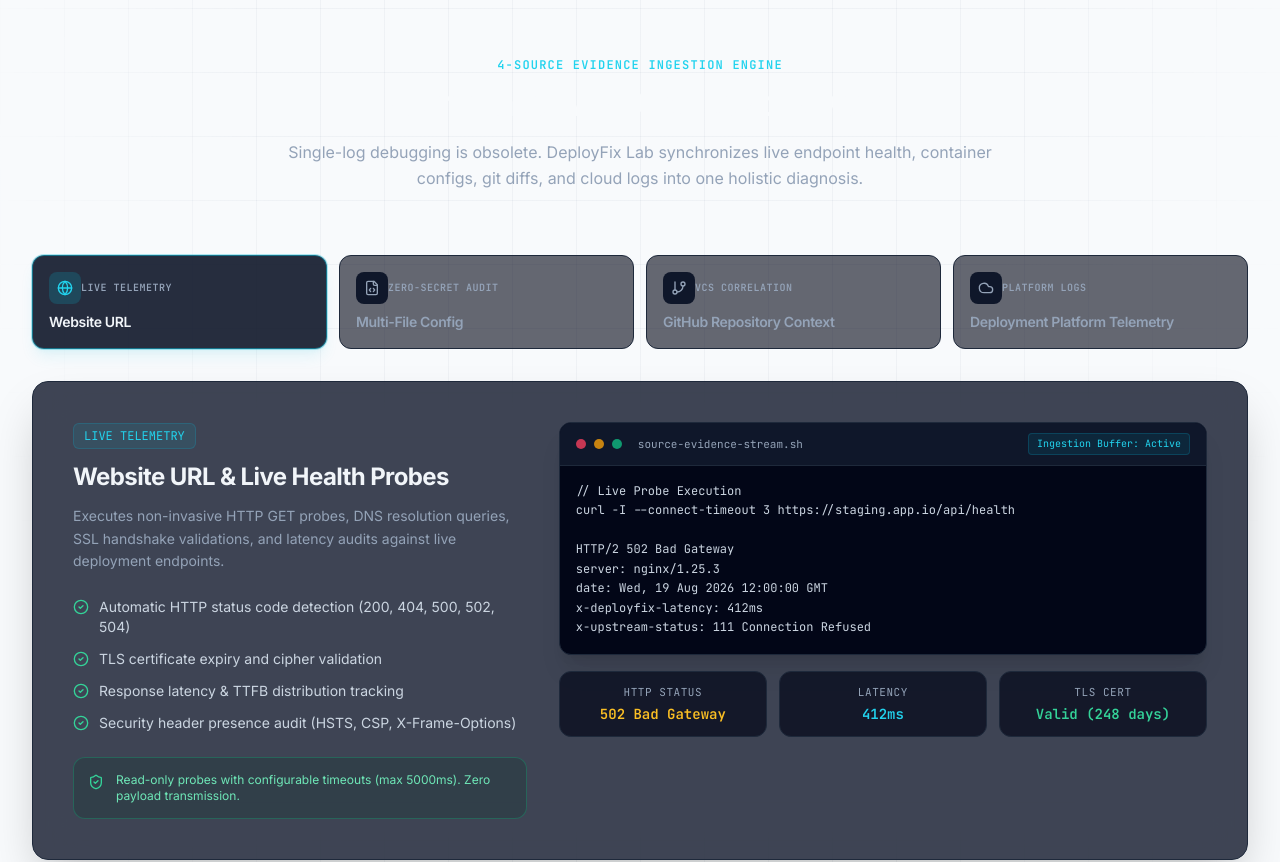
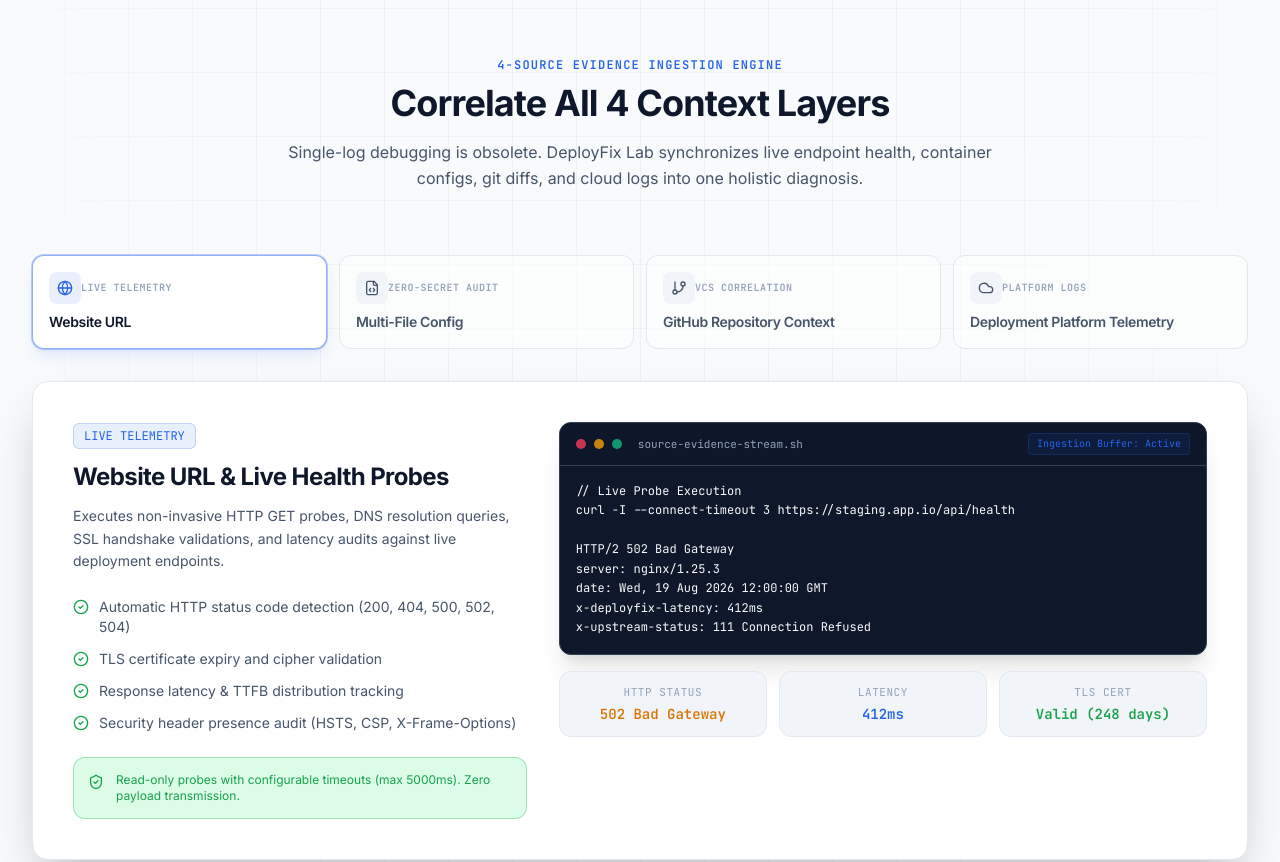
Before and after one commit to Radheshbhuva/DeployFixLab, a React (Vite) app in the folder frontend/: page / in a window 1280 px wide. Shown: the part 2360-3222 px from the top of the page. Built offline with nearby package versions, Linux system fonts and the light colour scheme; no server answers.

Commit message:
feat(theme): adapt ContextSourcesShowcase interactive tabs and telemetry cards

```diff
--- a/frontend/src/features/landing/components/ContextSourcesShowcase.tsx
+++ b/frontend/src/features/landing/components/ContextSourcesShowcase.tsx
@@ -17,15 +17,15 @@ export const ContextSourcesShowcase: React.FC = () => {
     CONTEXT_SOURCES_DATA.find((s) => s.id === activeTabId) || CONTEXT_SOURCES_DATA[0];
 
   return (
-    <section id="sources" className="py-24 px-4 sm:px-6 lg:px-8 max-w-7xl mx-auto border-t border-slate-800/80">
+    <section id="sources" className="py-24 px-4 sm:px-6 lg:px-8 max-w-7xl mx-auto border-t border-border-default">
       <div className="text-center max-w-3xl mx-auto mb-16">
-        <span className="text-cyan-400 font-mono text-xs uppercase tracking-widest font-semibold">
+        <span className="text-brand-primary font-mono text-xs uppercase tracking-widest font-semibold">
           4-Source Evidence Ingestion Engine
         </span>
-        <h2 className="text-3xl sm:text-4xl font-bold text-slate-50 mt-2 tracking-tight">
+        <h2 className="text-3xl sm:text-4xl font-bold text-text-primary mt-2 tracking-tight">
           Correlate All 4 Context Layers
         </h2>
-        <p className="text-slate-400 mt-4 text-base leading-relaxed">
+        <p className="text-text-secondary mt-4 text-base leading-relaxed">
           Single-log debugging is obsolete. DeployFix Lab synchronizes live endpoint health, container configs, git diffs, and cloud logs into one holistic diagnosis.
         </p>
       </div>
@@ -42,25 +42,25 @@ export const ContextSourcesShowcase: React.FC = () => {
               onClick={() => setActiveTabId(source.id)}
               className={`p-4 rounded-xl border text-left transition-all duration-200 flex flex-col justify-between ${
                 isActive
-                  ? 'border-cyan-500/50 bg-slate-900/90 shadow-lg shadow-cyan-500/10 ring-1 ring-cyan-500/30'
-                  : 'border-slate-800 bg-slate-950/60 hover:bg-slate-900/60 hover:border-slate-700'
+                  ? 'border-brand-primary/50 bg-bg-surface shadow-lg shadow-brand-primary/10 ring-1 ring-brand-primary/30'
+                  : 'border-border-default bg-bg-surface/60 hover:bg-bg-raised hover:border-brand-primary/30'
               }`}
             >
               <div className="flex items-center justify-between mb-2">
                 <div
                   className={`p-2 rounded-lg ${
-                    isActive ? 'bg-cyan-500/20 text-cyan-400' : 'bg-slate-900 text-slate-400'
+                    isActive ? 'bg-brand-primary/10 text-brand-primary' : 'bg-bg-raised text-text-secondary'
                   }`}
                 >
                   <IconComp className="w-4 h-4" />
                 </div>
-                <span className="text-[10px] font-mono font-semibold uppercase tracking-wider text-slate-400">
+                <span className="text-[10px] font-mono font-semibold uppercase tracking-wider text-text-muted">
                   {source.badge}
                 </span>
               </div>
               <span
                 className={`text-sm font-semibold tracking-tight ${
-                  isActive ? 'text-slate-100 font-bold' : 'text-slate-400'
+                  isActive ? 'text-text-primary font-bold' : 'text-text-secondary'
                 }`}
               >
                 {source.title.split('&')[0]}
@@ -71,18 +71,18 @@ export const ContextSourcesShowcase: React.FC = () => {
       </div>
 
       {/* Active Tab Content Card */}
-      <div className="rounded-2xl border border-slate-800 bg-slate-900/80 backdrop-blur-xl p-6 sm:p-8 lg:p-10 shadow-2xl">
+      <div className="rounded-2xl border border-border-default bg-bg-surface backdrop-blur-xl p-6 sm:p-8 lg:p-10 shadow-2xl">
         <div className="grid grid-cols-1 lg:grid-cols-12 gap-8 items-start">
           {/* Left Details (5 cols) */}
           <div className="lg:col-span-5 flex flex-col justify-between space-y-6">
             <div>
-              <div className="inline-flex items-center gap-2 px-2.5 py-1 rounded-md bg-cyan-500/10 border border-cyan-500/20 text-cyan-400 font-mono text-xs mb-3">
+              <div className="inline-flex items-center gap-2 px-2.5 py-1 rounded-md bg-brand-primary/10 border border-brand-primary/20 text-brand-primary font-mono text-xs mb-3">
                 <span>{activeSource.badge}</span>
               </div>
-              <h3 className="text-2xl font-bold text-slate-100 tracking-tight mb-3">
+              <h3 className="text-2xl font-bold text-text-primary tracking-tight mb-3">
                 {activeSource.title}
               </h3>
-              <p className="text-sm text-slate-400 leading-relaxed mb-6">
+              <p className="text-sm text-text-secondary leading-relaxed mb-6">
                 {activeSource.description}
               </p>
 
@@ -90,8 +90,8 @@ export const ContextSourcesShowcase: React.FC = () => {
               <div className="space-y-3">
                 {activeSource.capabilities.map((cap, idx) => (
                   <div key={idx} className="flex items-start gap-2.5">
-                    <CheckCircle2 className="w-4 h-4 text-emerald-400 flex-shrink-0 mt-0.5" />
-                    <span className="text-xs sm:text-sm text-slate-300 leading-snug">
+                    <CheckCircle2 className="w-4 h-4 text-status-success flex-shrink-0 mt-0.5" />
+                    <span className="text-xs sm:text-sm text-text-secondary leading-snug">
                       {cap}
                     </span>
                   </div>
@@ -100,8 +100,8 @@ export const ContextSourcesShowcase: React.FC = () => {
             </div>
 
             {/* Security Guarantee Note */}
-            <div className="p-3.5 rounded-xl bg-emerald-950/20 border border-emerald-500/30 flex items-start gap-3 text-xs text-emerald-300">
-              <ShieldCheck className="w-4 h-4 text-emerald-400 flex-shrink-0 mt-0.5" />
+            <div className="p-3.5 rounded-xl bg-status-success-dim border border-status-success/30 flex items-start gap-3 text-xs text-status-success">
+              <ShieldCheck className="w-4 h-4 text-status-success flex-shrink-0 mt-0.5" />
               <span>{activeSource.securityNote}</span>
             </div>
           </div>
@@ -109,19 +109,19 @@ export const ContextSourcesShowcase: React.FC = () => {
           {/* Right Code/Telemetry Block (7 cols) */}
           <div className="lg:col-span-7 flex flex-col space-y-4">
             {/* Terminal Window */}
-            <div className="rounded-xl border border-slate-800 bg-slate-950 overflow-hidden shadow-xl font-mono text-xs">
-              <div className="px-4 py-2.5 bg-slate-900 border-b border-slate-800 flex items-center justify-between text-slate-400">
+            <div className="rounded-xl border border-terminal-border bg-terminal-bg overflow-hidden shadow-xl font-mono text-xs">
+              <div className="px-4 py-2.5 bg-terminal-bg/90 border-b border-terminal-border flex items-center justify-between text-text-muted">
                 <div className="flex items-center gap-2">
                   <span className="w-2.5 h-2.5 rounded-full bg-rose-500/80" />
                   <span className="w-2.5 h-2.5 rounded-full bg-amber-500/80" />
                   <span className="w-2.5 h-2.5 rounded-full bg-emerald-500/80" />
-                  <span className="ml-2 text-[11px] text-slate-400">source-evidence-stream.sh</span>
+                  <span className="ml-2 text-[11px] text-text-muted">source-evidence-stream.sh</span>
                 </div>
-                <span className="text-[10px] text-cyan-400 bg-cyan-500/10 px-2 py-0.5 rounded border border-cyan-500/20">
+                <span className="text-[10px] text-brand-primary bg-brand-primary/10 px-2 py-0.5 rounded border border-brand-primary/20">
                   Ingestion Buffer: Active
                 </span>
               </div>
-              <pre className="p-4 overflow-x-auto text-slate-300 leading-relaxed max-h-72">
+              <pre className="p-4 overflow-x-auto text-terminal-text leading-relaxed max-h-72">
                 <code>{activeSource.codeSnippet}</code>
               </pre>
             </div>
@@ -131,18 +131,18 @@ export const ContextSourcesShowcase: React.FC = () => {
               {activeSource.previewMetrics.map((metric, idx) => (
                 <div
                   key={idx}
-                  className="p-3 rounded-xl bg-slate-950/70 border border-slate-800 text-center"
+                  className="p-3 rounded-xl bg-bg-raised border border-border-default text-center"
                 >
-                  <div className="text-[11px] font-mono text-slate-400 uppercase tracking-wider mb-1">
+                  <div className="text-[11px] font-mono text-text-muted uppercase tracking-wider mb-1">
                     {metric.label}
                   </div>
                   <div
                     className={`font-mono text-xs sm:text-sm font-bold ${
                       metric.status === 'good'
-                        ? 'text-emerald-400'
+                        ? 'text-status-success'
                         : metric.status === 'warn'
-                        ? 'text-amber-400'
-                        : 'text-cyan-400'
+                        ? 'text-status-warning'
+                        : 'text-brand-primary'
                     }`}
                   >
                     {metric.value}
```
